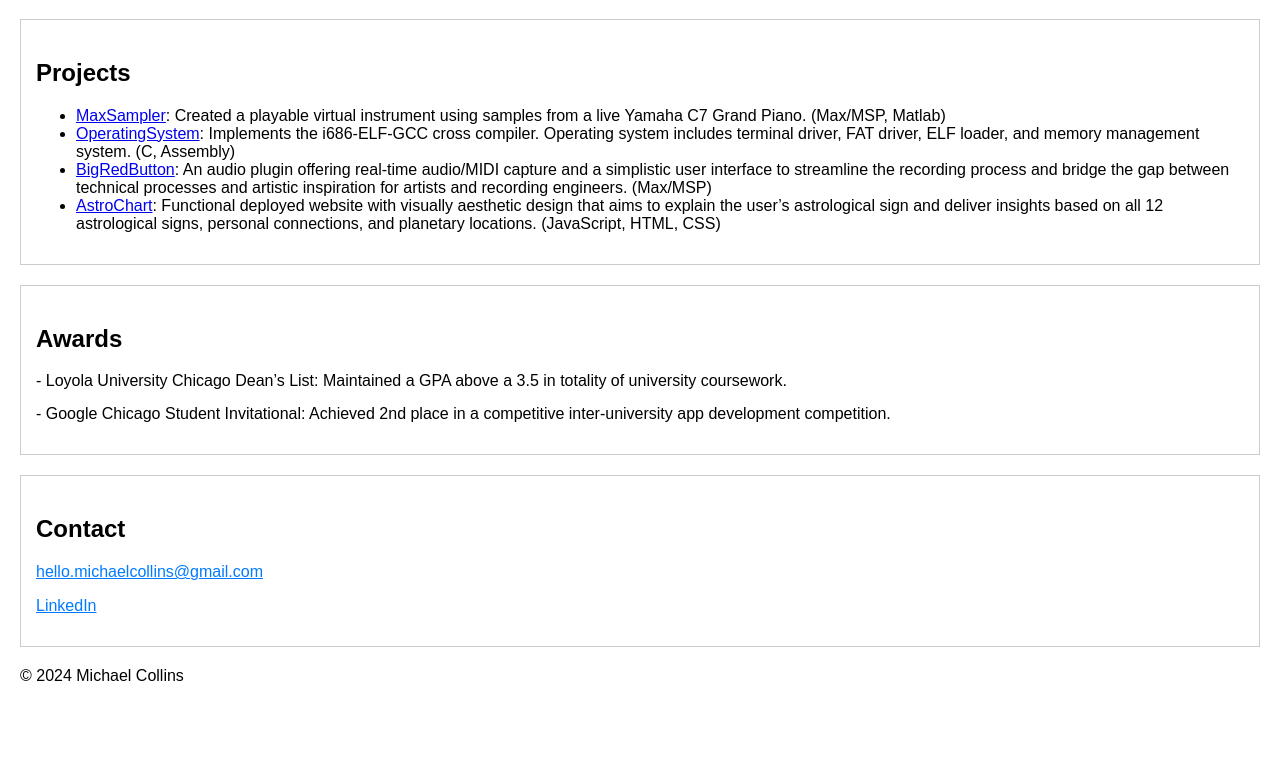
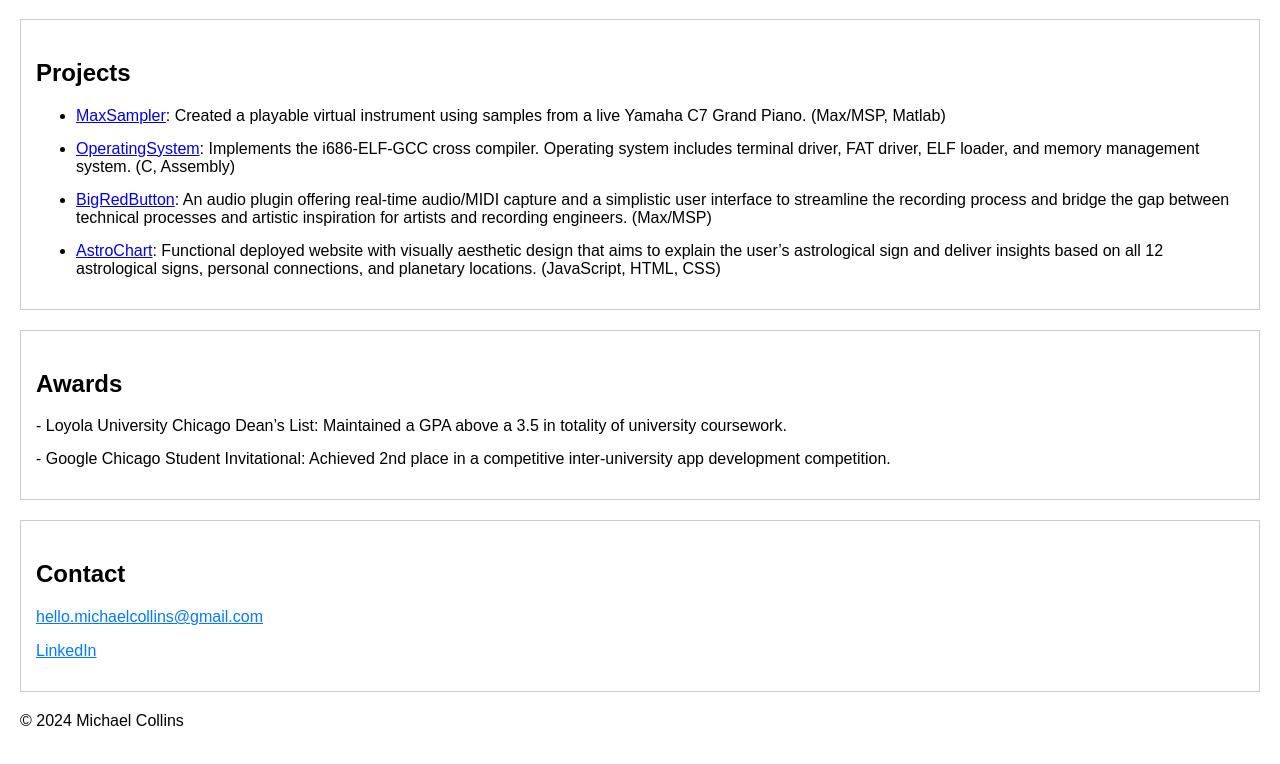
Before and after one commit to mcollins21/mcollins21.github.io, a plain HTML site: page index.html in a window 1280 px wide. Shown: the part 1339-2103 px from the top of the page. Before the commit the page ends 2060 px from the top, so only its background shows below. Drawn offline with Linux system fonts and the light colour scheme.

Commit message:
added css to projects section

```diff
--- a/style.css
+++ b/style.css
@@ -62,3 +62,11 @@ h2 {
 .awards li {
     margin-bottom: 15px;
 }
+
+.projects ul {
+
+}
+
+.projects li {
+    margin-bottom: 15px;
+}
```
